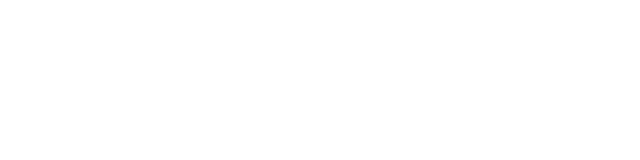
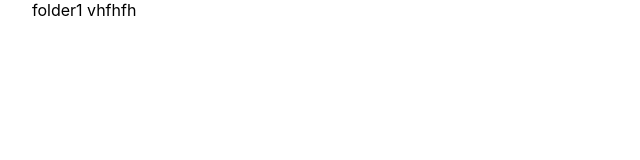
Before and after one commit to Xtarachiever/NextJS, a Next.js app: page / in a window 1280 px wide. Shown: the top 160 px of the page, without its empty margins (0-640 px from the left). Built offline with nearby package versions, Linux system fonts and the light colour scheme.

Commit message:
minor changes

```diff
--- a/pages/index.js
+++ b/pages/index.js
@@ -5,7 +5,8 @@
 export default function Home() {
   return (
     <div className={styles.container}>
-
+      folder1
+      vhfhfh
     </div>
   )
 }
```
